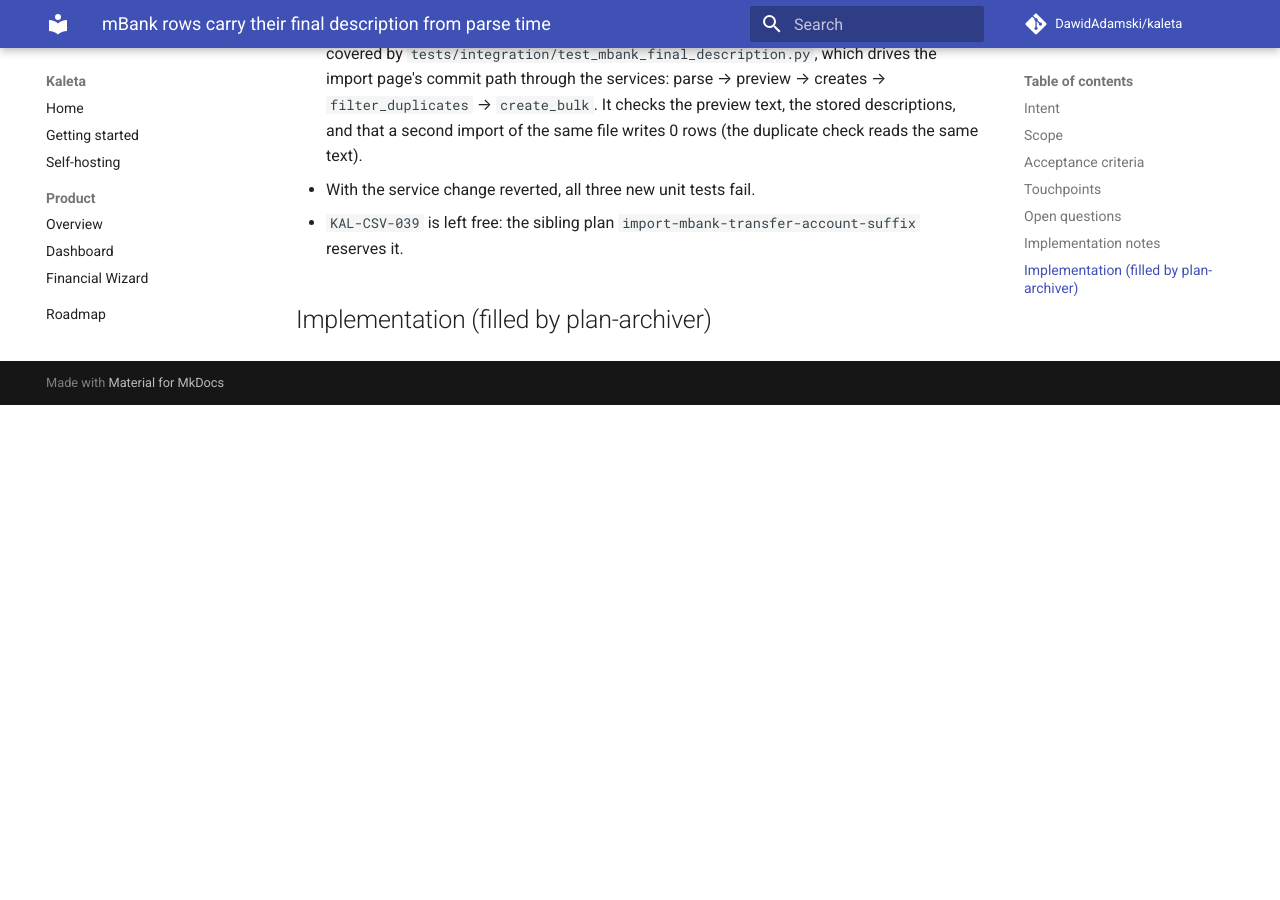
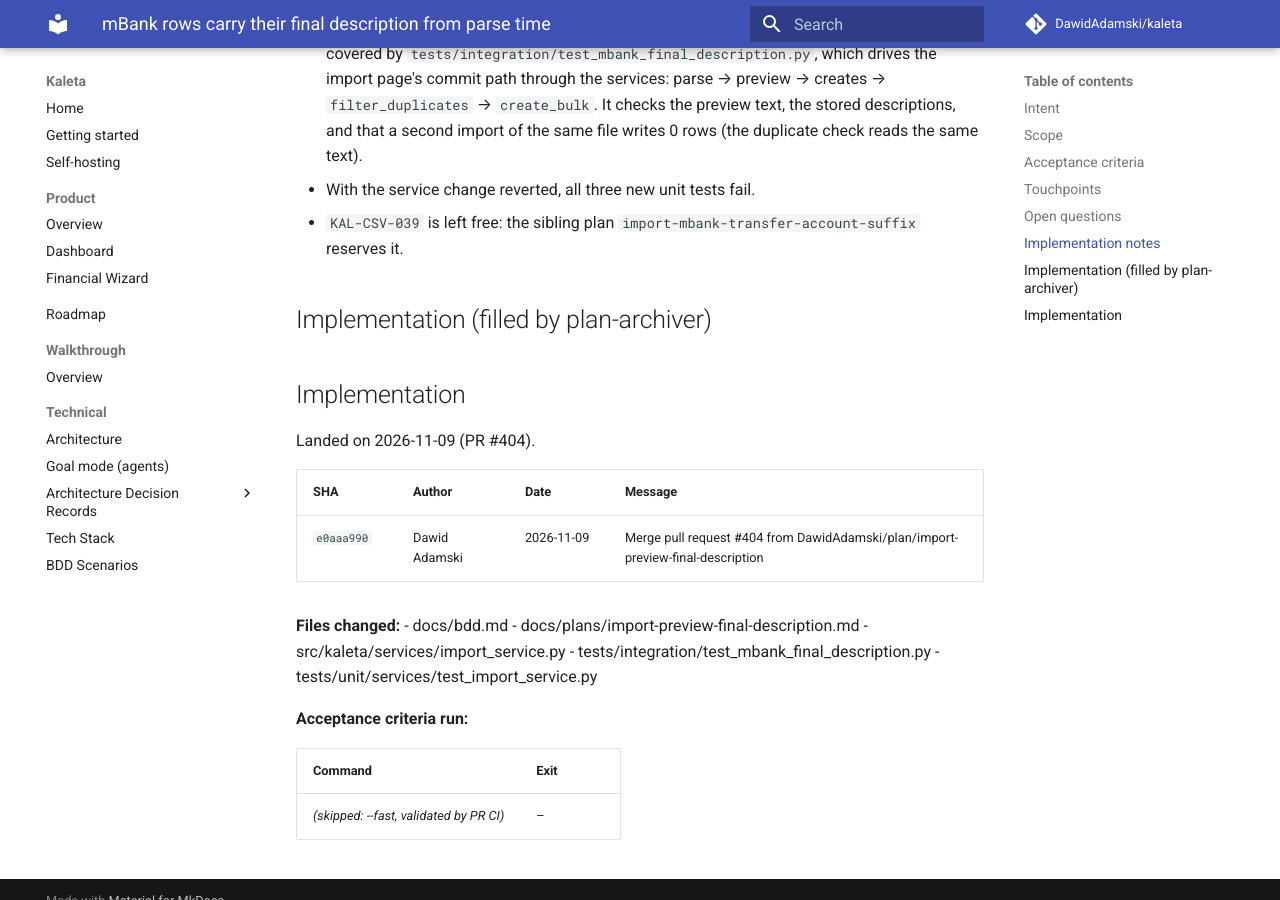
Before and after one commit to DawidAdamski/kaleta, an MkDocs documentation site: the page built from docs/plans/archive/import-preview-final-description.md, in a window 1280 px wide and 900 px high, scrolled down 2286 px. Built offline with MkDocs 1.6.1 and Material for MkDocs 9.7.7, drawn with Linux system fonts in a browser that asks for light colours; comment, search, counter and statistics services are not loaded; before the commit the page ends 2691 px from its top, so only the background shows below that.

Commit message:
docs(plans): archive import-preview-final-description (#404)

```diff
--- a/docs/plans/import-preview-final-description.md
+++ b/docs/plans/archive/import-preview-final-description.md
@@ -3,8 +3,9 @@ plan_id: import-preview-final-description
 title: mBank rows carry their final description from parse time
 area: import
 effort: small
-status: in-progress
-roadmap_ref: ../roadmap.md
+status: archived
+archived_at: 2026-11-09
+roadmap_ref: ../../roadmap.md
 ---
 
 # mBank rows carry their final description from parse time
@@ -100,3 +101,24 @@ None. (`build_preview_table_rows` has no API caller — only
   `import-mbank-transfer-account-suffix` reserves it.
 
 ## Implementation (filled by plan-archiver)
+
+## Implementation
+
+Landed on 2026-11-09 (PR #404).
+
+| SHA | Author | Date | Message |
+|---|---|---|---|
+| `e0aaa990` | Dawid Adamski | 2026-11-09 | Merge pull request #404 from DawidAdamski/plan/import-preview-final-description |
+
+**Files changed:**
+- docs/bdd.md
+- docs/plans/import-preview-final-description.md
+- src/kaleta/services/import_service.py
+- tests/integration/test_mbank_final_description.py
+- tests/unit/services/test_import_service.py
+
+**Acceptance criteria run:**
+
+| Command | Exit |
+|---|---|
+| _(skipped: --fast, validated by PR CI)_ | – |
```
Also changed, not shown: docs/plans/README.md (+1 -1 lines).
